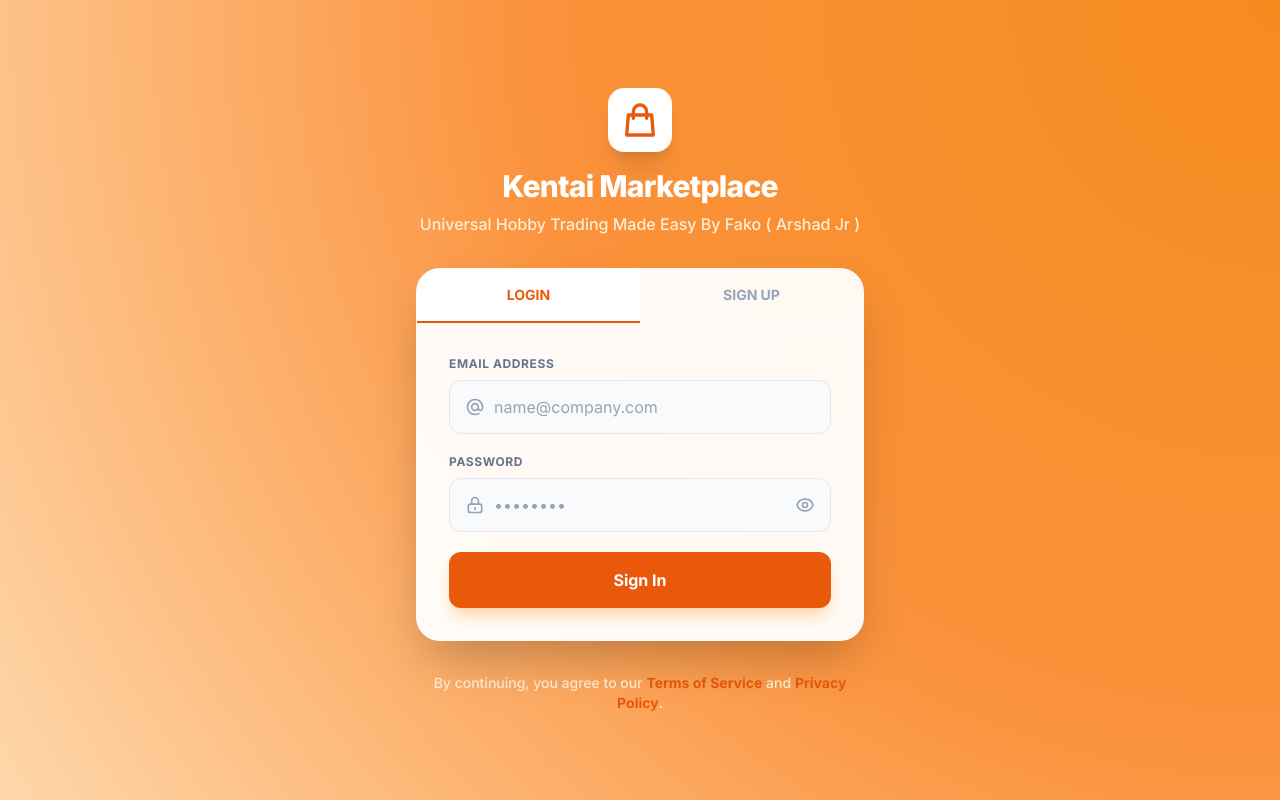
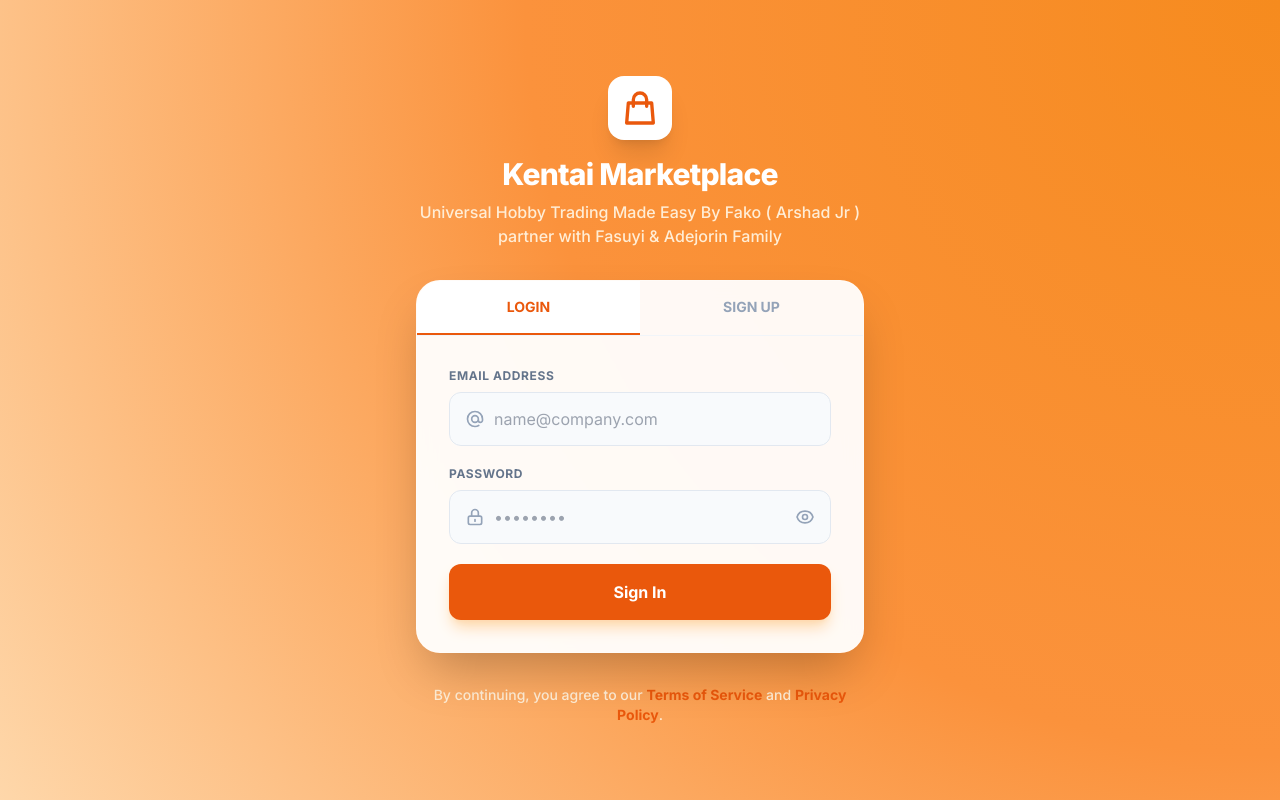
Before and after one commit to Fakowajo3908/kentaimarketplace, a website: page auth.html in a window 1280 px wide. Drawn offline with nearby package versions, Linux system fonts and the light colour scheme; no server answers.

Commit message:
first commit

```diff
--- a/auth.html
+++ b/auth.html
@@ -29,7 +29,7 @@
         </svg>
       </div>
       <h1 class="text-3xl font-extrabold text-white tracking-tight">Kentai Marketplace</h1>
-      <p class="text-orange-100 font-medium mt-2">Universal Hobby Trading Made Easy By Fako ( Arshad Jr ) </p>
+      <p class="text-orange-100 font-medium mt-2">Universal Hobby Trading Made Easy By Fako ( Arshad Jr ) partner with Fasuyi & Adejorin Family</p>
     </div>
 
     <!-- Auth Card -->
```
